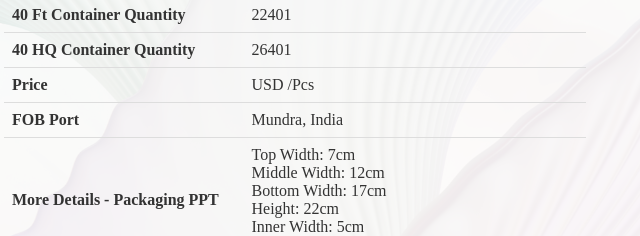
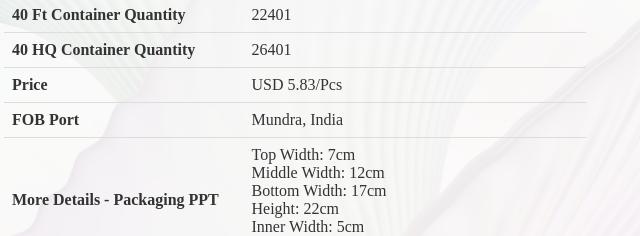
Before and after one commit to GBSLIT/GB26644, a plain HTML site: page index.html in a window 1280 px wide. Shown: the part 616-852 px from the top of the page, 198-838 px from the left. Drawn offline with Linux system fonts and the light colour scheme.

Commit message:
Update index.html

```diff
--- a/index.html
+++ b/index.html
@@ -189,7 +189,7 @@
                  </tr>
                 <tr>
                     <th>Price</th>
-                    <td price: > USD /Pcs</td>
+                    <td price: > USD 5.83/Pcs</td>
                 </tr>
                 <tr>
                     <th>FOB Port</th>
```
